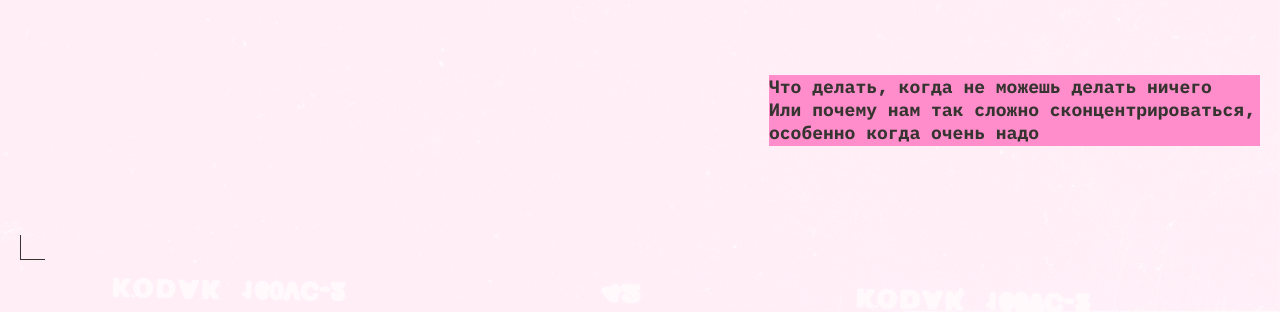
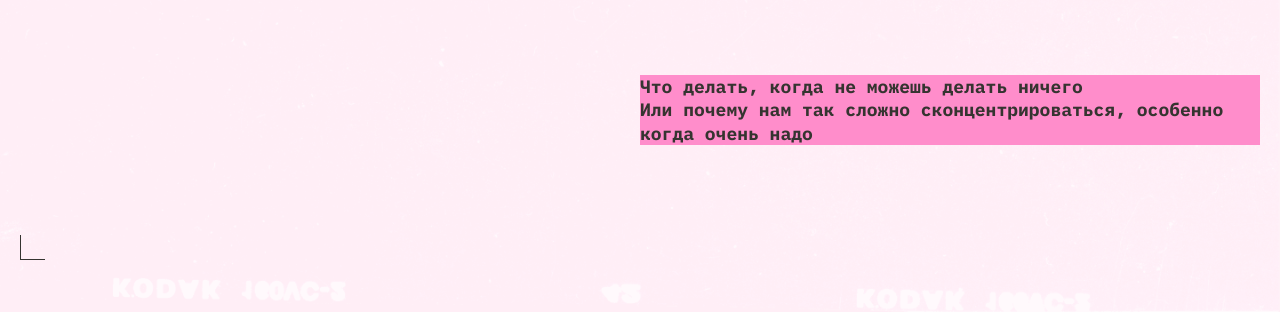
Before and after one commit to Kirill-Shestakov/slozhno-sosredotochitsya, a plain HTML site: page index.html in a window 1280 px wide. Shown: the part 488-800 px from the top of the page. Drawn offline with Linux system fonts and the light colour scheme.

Commit message:
финальная доработка

```diff
--- a/styles/style.css
+++ b/styles/style.css
@@ -113,7 +113,6 @@
 }
 
 .header_subtitle {
-  block-size: 117px;
   font-family: var(--main-font);
   line-height: 23.4px; /* 130% */
   font-weight: 700;
@@ -191,10 +190,6 @@
     place-self: start;
   }
 
-  .header_subtitle {
-    inline-size: 491px;
-    block-size: 71px;
-  }
 }
 
 /*Main*/
```
